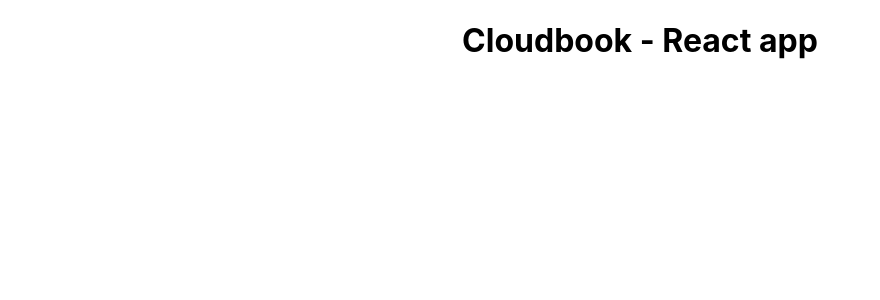
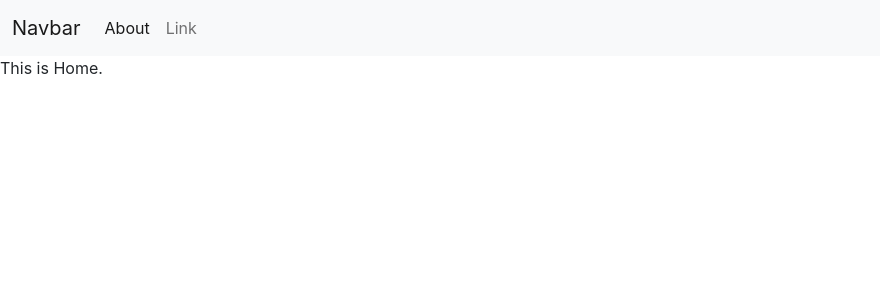
Before and after one commit to sushilkrg/CloudBook, a React (Create React App) app in the folder cloudbook-frontend/: page / in a window 1280 px wide. Shown: the top 300 px of the page, without its empty margins (0-880 px from the left). Built offline with nearby package versions, Linux system fonts and the light colour scheme.

Commit message:
Created Routes and Navbar using Bootstrap

```diff
--- a/cloudbook-frontend/public/index.html
+++ b/cloudbook-frontend/public/index.html
@@ -1,43 +1,31 @@
 <!DOCTYPE html>
 <html lang="en">
+
 <head>
   <meta charset="utf-8" />
   <link rel="icon" href="%PUBLIC_URL%/favicon.ico" />
   <meta name="viewport" content="width=device-width, initial-scale=1" />
   <meta name="theme-color" content="#000000" />
-    <meta
-      name="description"
-      content="Web site created using create-react-app"
-    />
+  <meta name="description" content="Web site created using create-react-app" />
   <link rel="apple-touch-icon" href="%PUBLIC_URL%/logo192.png" />
-    <!--
-      manifest.json provides metadata used when your web app is installed on a
-      user's mobile device or desktop. See https://developers.google.com/web/fundamentals/web-app-manifest/
-    -->
+
   <link rel="manifest" href="%PUBLIC_URL%/manifest.json" />
-    <!--
-      Notice the use of %PUBLIC_URL% in the tags above.
-      It will be replaced with the URL of the `public` folder during the build.
-      Only files inside the `public` folder can be referenced from the HTML.
 
-      Unlike "/favicon.ico" or "favicon.ico", "%PUBLIC_URL%/favicon.ico" will
-      work correctly both with client-side routing and a non-root public URL.
-      Learn how to configure a non-root public URL by running `npm run build`.
-    -->
-    <title>React App2</title>
+  <!-- Bootstrap CSS -->
+  <link href="https://cdn.jsdelivr.net/npm/bootstrap@5.0.2/dist/css/bootstrap.min.css" rel="stylesheet"
+    integrity="sha384-EVSTQN3/azprG1Anm3QDgpJLIm9Nao0Yz1ztcQTwFspd3yD65VohhpuuCOmLASjC" crossorigin="anonymous">
+
+  <title>CloudBook - Your notes secured on the cloud</title>
 </head>
+
 <body>
   <noscript>You need to enable JavaScript to run this app.</noscript>
   <div id="root"></div>
-    <!--
-      This HTML file is a template.
-      If you open it directly in the browser, you will see an empty page.
 
-      You can add webfonts, meta tags, or analytics to this file.
-      The build step will place the bundled scripts into the <body> tag.
+  <!-- Bootstrap js -->
+  <script src="https://cdn.jsdelivr.net/npm/bootstrap@5.0.2/dist/js/bootstrap.bundle.min.js"
+    integrity="sha384-MrcW6ZMFYlzcLA8Nl+NtUVF0sA7MsXsP1UyJoMp4YLEuNSfAP+JcXn/tWtIaxVXM"
+    crossorigin="anonymous"></script>
+</body>
 
-      To begin the development, run `npm start` or `yarn start`.
-      To create a production bundle, use `npm run build` or `yarn build`.
-    -->
-  </body>
 </html>
--- a/cloudbook-frontend/src/App.js
+++ b/cloudbook-frontend/src/App.js
@@ -1,10 +1,23 @@
 import './App.css';
+// import React from "react";
+import { BrowserRouter as Router, Routes, Route } from "react-router-dom";
+
+import Navbar from './components/Navbar';
+import Home from './components/Home';
+import About from './components/About';
 
 function App() {
   return (
-    <div className="App">
-      <h1>Cloudbook - React app</h1>
-    </div>
+    <>
+      <Router>
+        <Navbar />
+        {/* Here used react router dom v6 structure */}
+        <Routes>
+          <Route path='/' element={<Home />} />
+          <Route path='/about' element={<About />} />
+        </Routes>
+      </Router>
+    </>
   );
 }
 
--- /dev/null
+++ b/cloudbook-frontend/src/components/About.js
@@ -0,0 +1,11 @@
+import React from 'react'
+
+const About = () => {
+    return (
+        <div>
+            This is About
+        </div>
+    )
+}
+
+export default About
--- /dev/null
+++ b/cloudbook-frontend/src/components/Home.js
@@ -0,0 +1,11 @@
+import React from 'react'
+
+const Home = () => {
+    return (
+        <div>
+            This is Home.
+        </div>
+    )
+}
+
+export default Home
--- /dev/null
+++ b/cloudbook-frontend/src/components/Navbar.js
@@ -0,0 +1,27 @@
+import React from 'react';
+import { Link } from 'react-router-dom';
+
+const Navbar = () => {
+    return (
+        <nav className="navbar navbar-expand-lg navbar-light bg-light">
+            <div className="container-fluid">
+                <Link className="navbar-brand" to="/">Navbar</Link>
+                <button className="navbar-toggler" type="button" data-bs-toggle="collapse" data-bs-target="#navbarSupportedContent" aria-controls="navbarSupportedContent" aria-expanded="false" aria-label="Toggle navigation">
+                    <span className="navbar-toggler-icon"></span>
+                </button>
+                <div className="collapse navbar-collapse" id="navbarSupportedContent">
+                    <ul className="navbar-nav me-auto mb-2 mb-lg-0">
+                        <li className="nav-item">
+                            <Link className="nav-link active" aria-current="page" to="/about">About</Link>
+                        </li>
+                        <li className="nav-item">
+                            <Link className="nav-link" to="#">Link</Link>
+                        </li>
+                    </ul>
+                </div>
+            </div>
+        </nav>
+    )
+}
+
+export default Navbar
```
Lines whose indentation alone changed are shown as unchanged.
